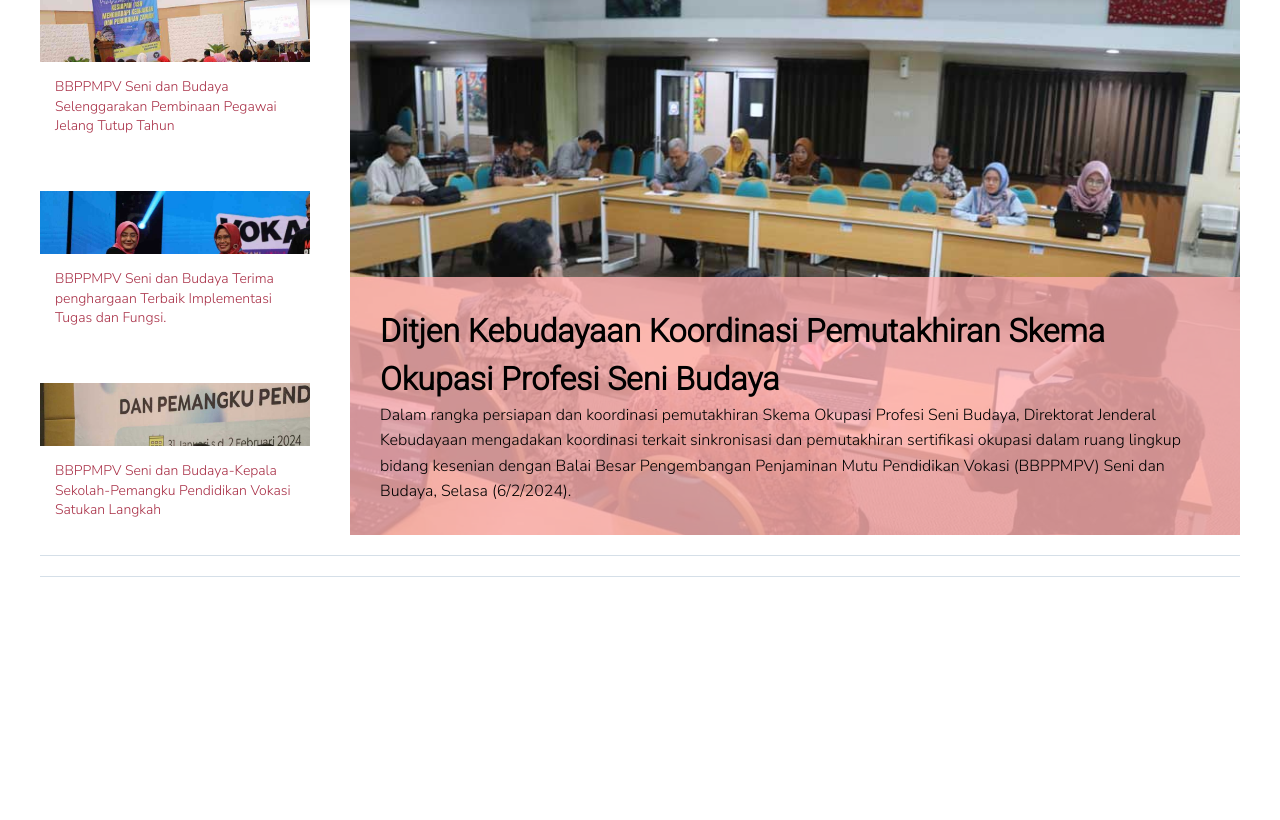
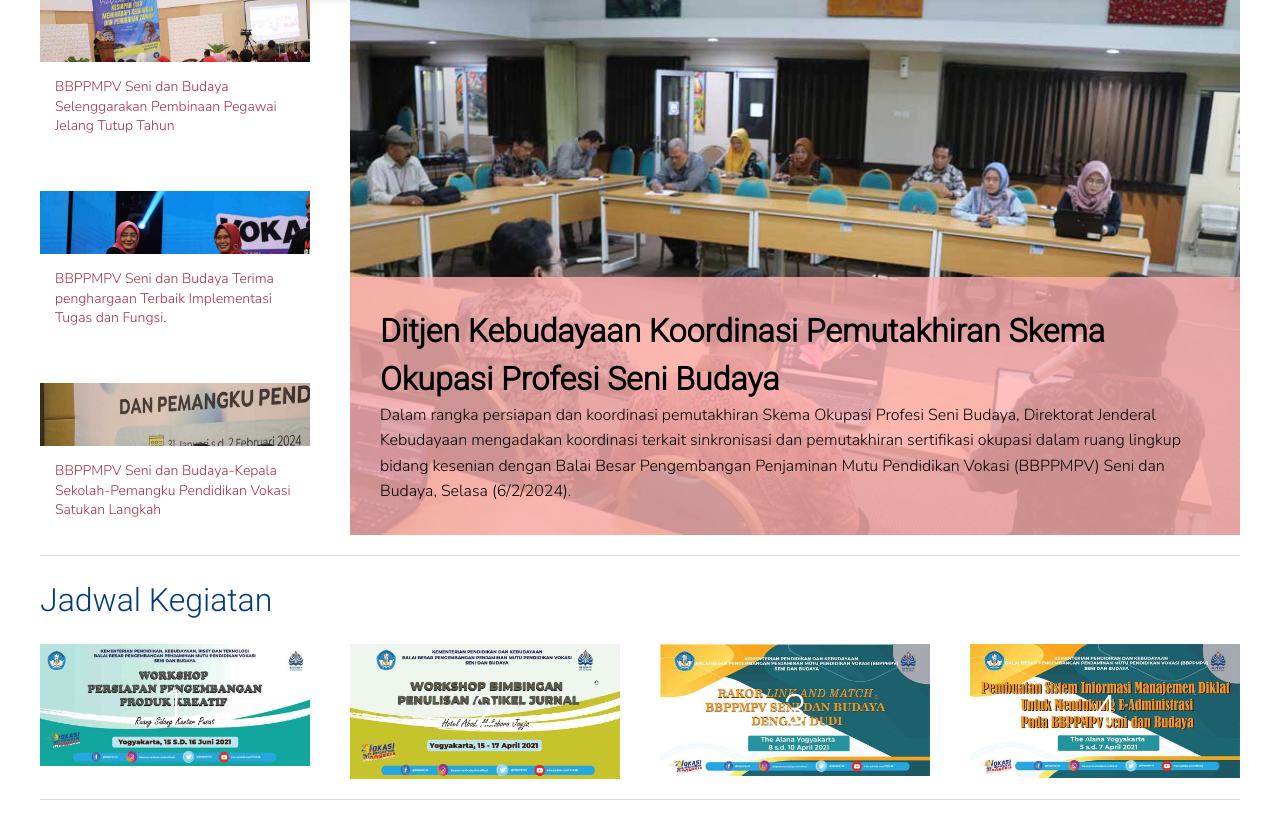
Before and after one commit to kodebiner/BBPPMPVSB, a CodeIgniter 4 app: the page made by app/Views/home.php in a window 1280 px wide. Shown: the part 353-1173 px from the top of the page. Before the commit the page ends 930 px from the top, so only its background shows below. Run offline with PHP 8.4 and a stand-in for CodeIgniter, Linux system fonts and the light colour scheme; the template is opened without the code that fills it, so the values that code supplies are empty; some libraries are stand-ins or nearby versions.

Commit message:
update home

```diff
--- a/app/Views/home.php
+++ b/app/Views/home.php
@@ -60,7 +60,61 @@
 
 <!-- Jadwal Kegiatan Section -->
 <section>
-
+    <h3>Jadwal Kegiatan</h3>
+    <div class="uk-position-relative uk-visible-toggle uk-light uk-slider uk-slider-container" tabindex="-1" uk-slider>
+        <ul class="uk-slider-items uk-child-width-1-2 uk-child-width-1-4@m uk-grid">
+            <li>
+                <div class="uk-panel">
+                    <img src="img/schedule/1.jpeg" alt="">
+                    <div class="uk-position-center uk-panel">
+                        <h1>1</h1>
+                    </div>
+                </div>
+            </li>
+            <li>
+                <div class="uk-panel">
+                    <img src="img/schedule/2.jpg" alt="">
+                    <div class="uk-position-center uk-panel">
+                        <h1>2</h1>
+                    </div>
+                </div>
+            </li>
+            <li>
+                <div class="uk-panel">
+                    <img src="img/schedule/3.jpg" alt="">
+                    <div class="uk-position-center uk-panel">
+                        <h1>3</h1>
+                    </div>
+                </div>
+            </li>
+            <li>
+                <div class="uk-panel">
+                    <img src="img/schedule/4.jpg" alt="">
+                    <div class="uk-position-center uk-panel">
+                        <h1>4</h1>
+                    </div>
+                </div>
+            </li>
+            <li>
+                <div class="uk-panel">
+                    <img src="img/schedule/5.jpg" alt="">
+                    <div class="uk-position-center uk-panel">
+                        <h1>5</h1>
+                    </div>
+                </div>
+            </li>
+            <li>
+                <div class="uk-panel">
+                    <img src="img/schedule/6.jpeg" alt="">
+                    <div class="uk-position-center uk-panel">
+                        <h1>6</h1>
+                    </div>
+                </div>
+            </li>
+        </ul>
+        <a class="uk-position-center-left uk-position-small uk-hidden-hover" href uk-slidenav-previous uk-slider-item="previous"></a>
+        <a class="uk-position-center-right uk-position-small uk-hidden-hover" href uk-slidenav-next uk-slider-item="next"></a>
+    </div>
 </section>
 <!-- Jadwal Kegiatan Section End -->
 
```
Also changed, not shown: public/img/schedule/1.jpeg (added), public/img/schedule/2.jpg (added), public/img/schedule/3.jpg (added), public/img/schedule/4.jpg (added), public/img/schedule/5.jpg (added), public/img/schedule/6.jpeg (added).
